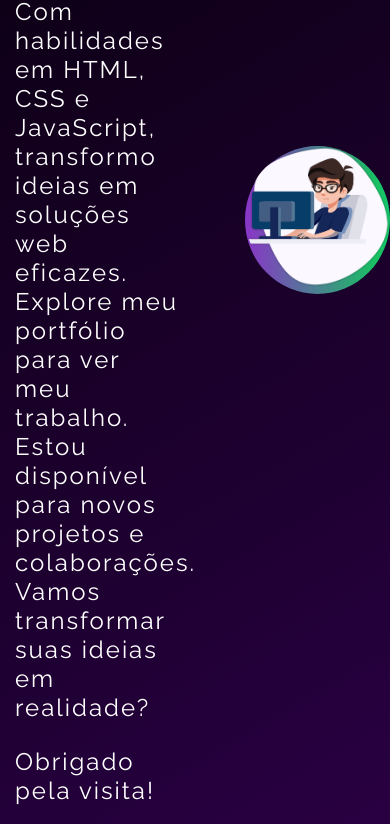
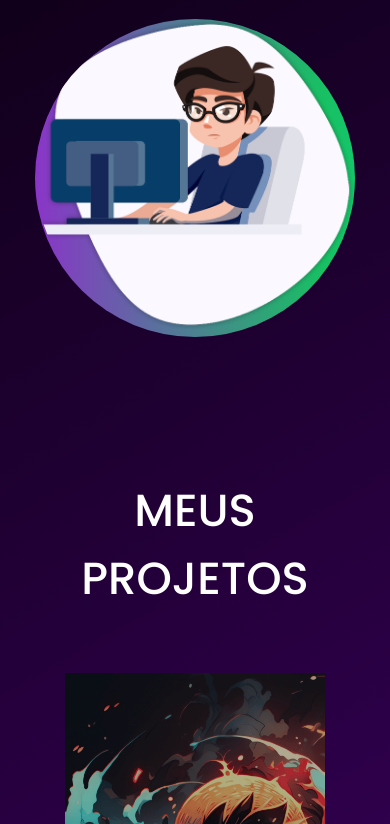
Before and after one commit to BrunoDark777/projeto-portifolio, a plain HTML site: page index.html in a window 390 px wide. Shown: the part 565-1389 px from the top of the page. Drawn offline with nearby package versions, Linux system fonts and the light colour scheme.

Commit message:
Responsivo

```diff
--- a/index.html
+++ b/index.html
@@ -6,6 +6,7 @@
     <meta name="viewport" content="width=device-width, initial-scale=1.0">
     <link rel="stylesheet" href="src/css/reset.css">
     <link rel="stylesheet" href="src/css/estilo.css">
+    <link rel="stylesheet" href="src/css/responsivo.css">
     <link rel="shortcut icon" href="src/imagens/BC.webp" type="image/x-icon">
     <link rel="stylesheet" href="https://cdnjs.cloudflare.com/ajax/libs/font-awesome/5.15.4/css/all.min.css" />
     <link rel="stylesheet" href="https://cdn.jsdelivr.net/gh/devicons/devicon@v2.14.0/devicon.min.css" />
--- /dev/null
+++ b/src/css/responsivo.css
@@ -0,0 +1,40 @@
+@media(max-width: 1280px){
+    .cabecalho{
+        padding: 30px;
+    }
+
+    .home{
+        flex-direction: column;
+        align-items: center;
+        margin: 50px 0;
+        gap: 30px;
+    }
+
+    .home .informacoes{
+        max-width: 100%;
+        text-align: center;
+        align-items: center;
+    }
+
+    .projetos .container-projetos{
+        padding: 0 30px;
+    }
+}
+
+@media(max-width: 425px){
+    .home .informacoes h1{
+        font-size: 30px;
+    }
+
+    .home .informacoes p{
+        font-size: 16px;
+    }
+
+    .home .container-foto img{
+        max-width: 320px;
+    }
+
+    .projetos{
+        padding: 30px;
+    }
+}
```
